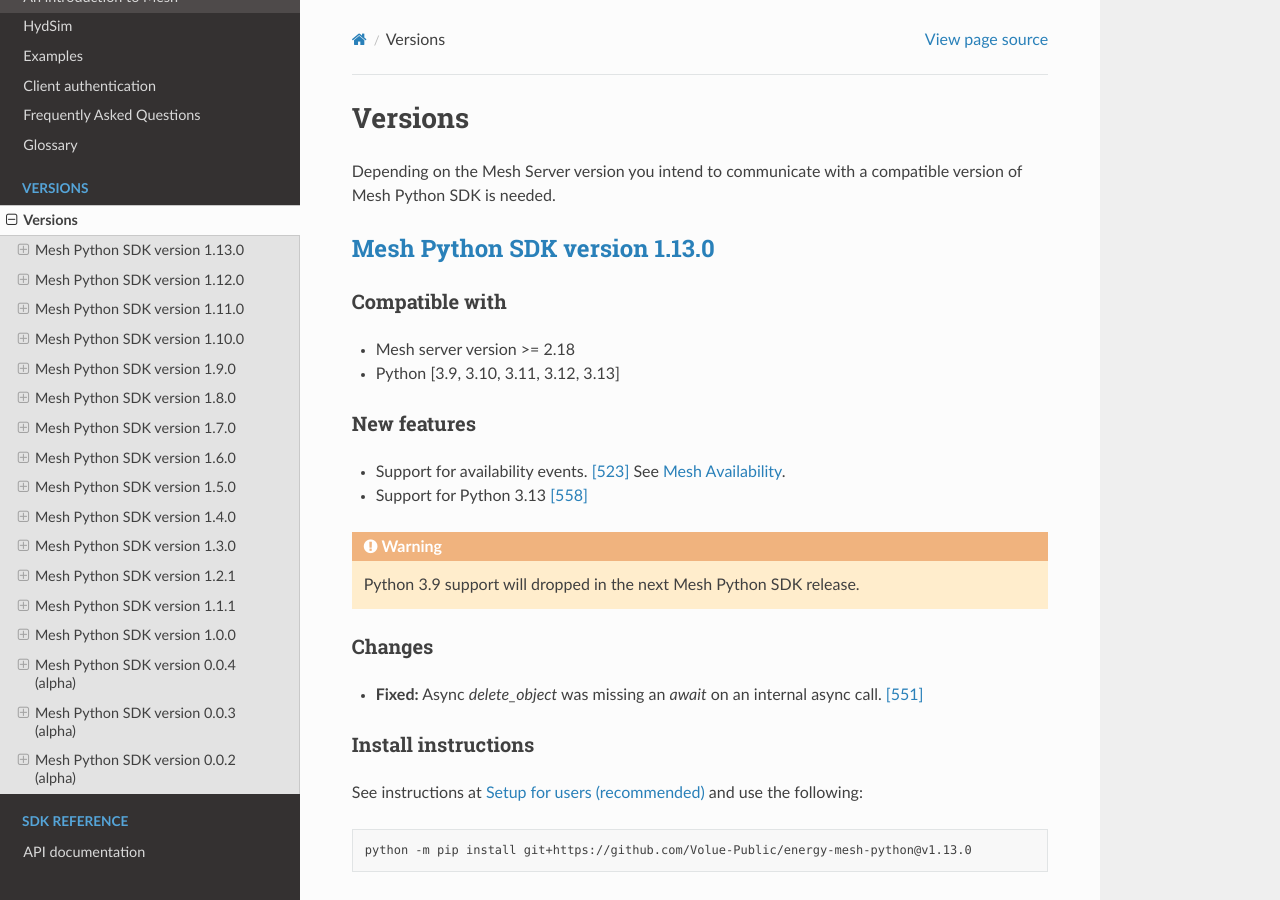
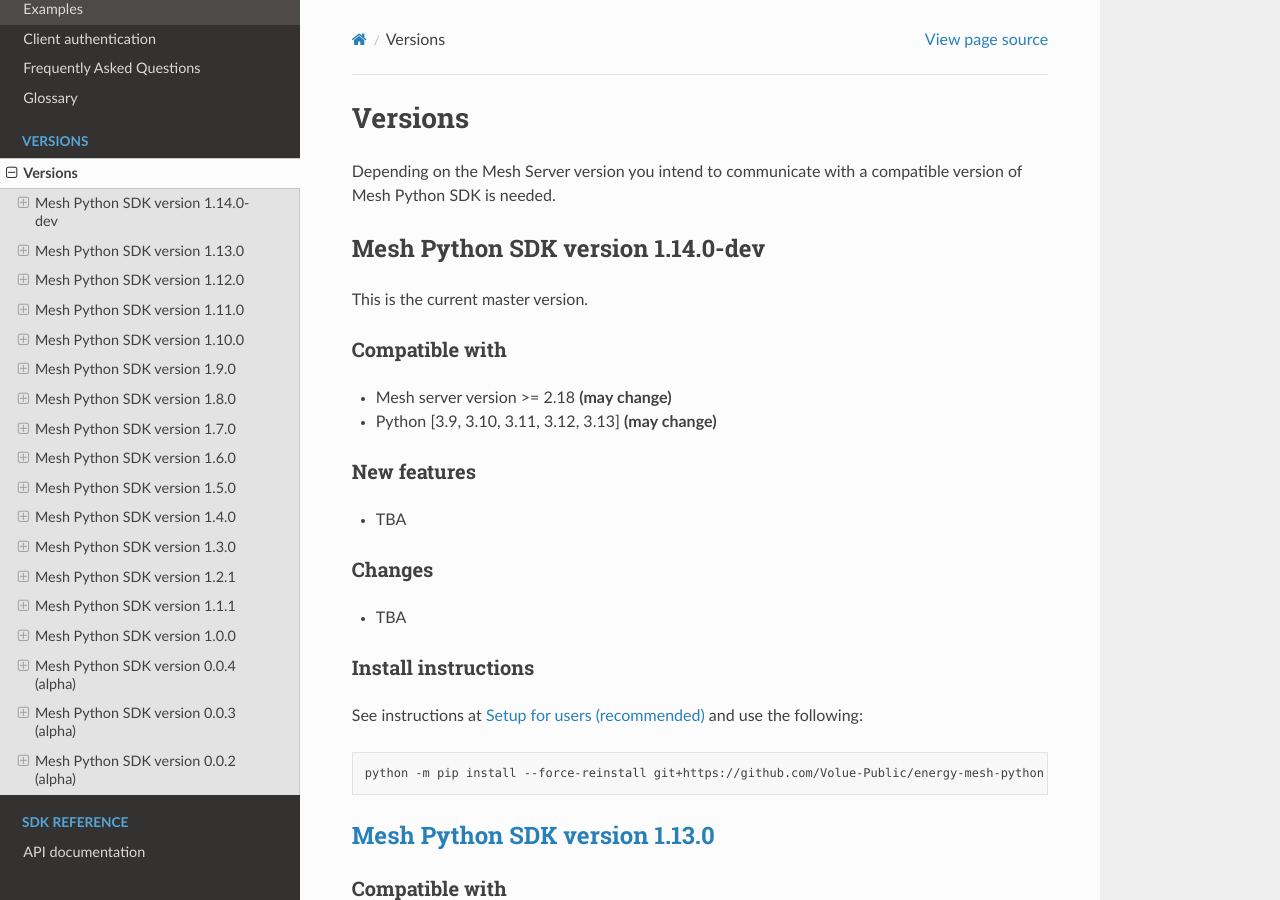
Before and after one commit to Volue-Public/energy-mesh-python, a Sphinx documentation site: the page built from docs/source/versions.rst, in a window 1280 px wide and 900 px high. Built offline with Sphinx 7.4.7 and the Read the Docs theme 3.1.0, drawn with Linux system fonts in a browser that asks for light colours.

```diff
--- a/docs/source/versions.rst
+++ b/docs/source/versions.rst
@@ -2,6 +2,37 @@ Versions
 --------
 
 Depending on the Mesh Server version you intend to communicate with a compatible version of Mesh Python SDK is needed.
+
+Mesh Python SDK version 1.14.0-dev
+**********************************
+
+This is the current master version.
+
+Compatible with
+~~~~~~~~~~~~~~~~~~
+
+- Mesh server version >= 2.18 **(may change)**
+- Python [3.9, 3.10, 3.11, 3.12, 3.13] **(may change)**
+
+New features
+~~~~~~~~~~~~~~~~~~
+
+- TBA
+
+Changes
+~~~~~~~~~~~~~~~~~~
+
+- TBA
+
+Install instructions
+~~~~~~~~~~~~~~~~~~~~~~~~~~~~~~~~~~~~
+
+See instructions at :ref:`Setup for users` and use the following:
+
+.. code-block:: bash
+
+    python -m pip install --force-reinstall git+https://github.com/Volue-Public/energy-mesh-python
+
 
 `Mesh Python SDK version 1.13.0 <https://github.com/Volue-Public/energy-mesh-python/releases/tag/v1.13.0>`_
 ***********************************************************************************************************
--- a/pyproject.toml
+++ b/pyproject.toml
@@ -1,6 +1,6 @@
 [tool.poetry]
 name = "volue.mesh"
-version = "1.13.0"
+version = "1.14.0-dev"
 description = ""
 license = "Proprietary"
 authors = ["Volue AS"]
```
